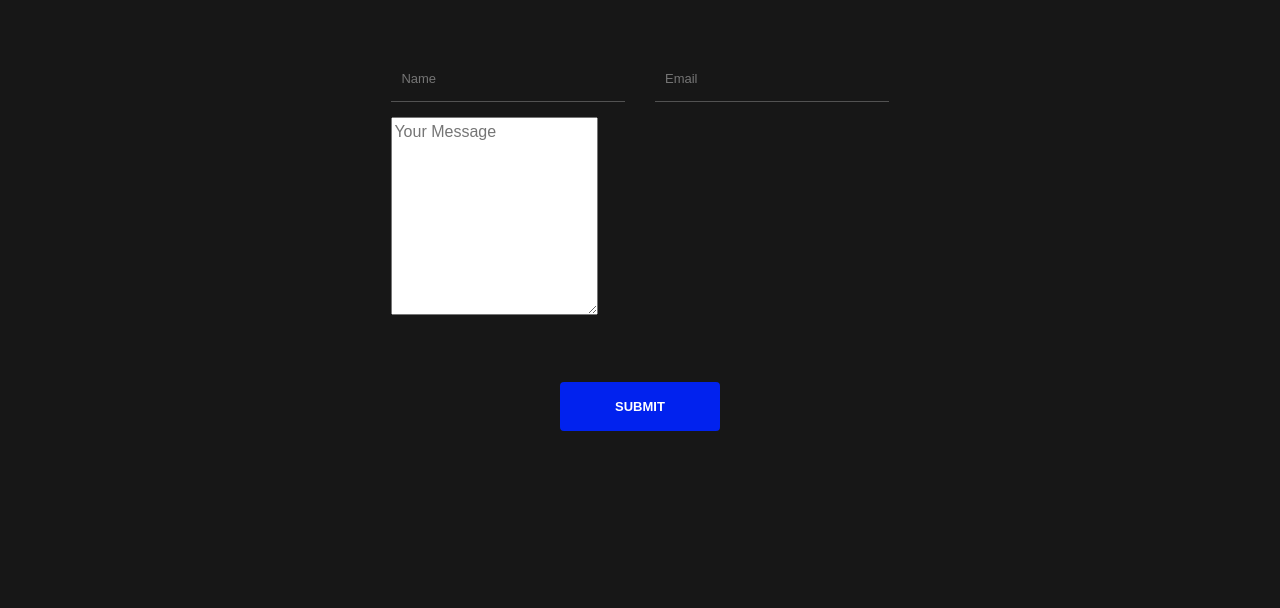
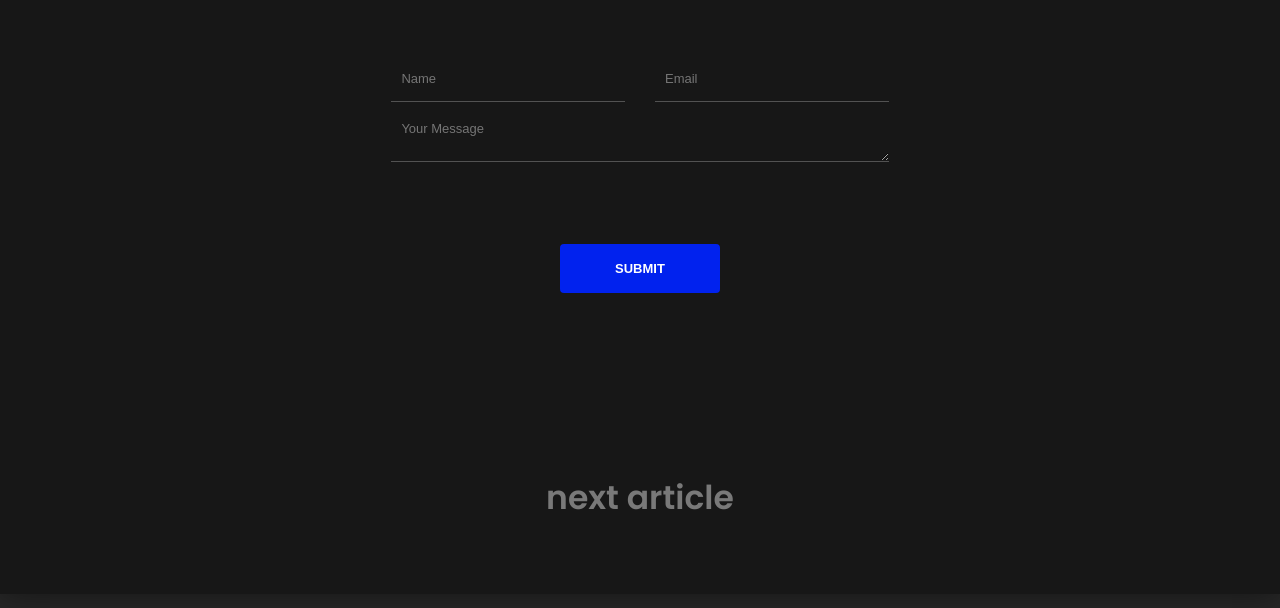
Before and after one commit to suryadesigner/Suryaportfolio, a plain HTML site: page handsup.html in a window 1280 px wide. Shown: the part 2029-2637 px from the top of the page. Drawn offline with Linux system fonts and the light colour scheme.

Commit message:
Update handsup.html

```diff
--- a/handsup.html
+++ b/handsup.html
@@ -126,7 +126,7 @@
                             </div>
                             <div class="col-md-12">
                                 <!--Message-->
-                                <textarea name="con_message" id="con_message" class="requie" placeholder="Your Message" required rows="8"></textarea>
+                                <textarea name="con_message" id="con_message" class="form-inp requie" placeholder="Your Message" required rows="8"></textarea>
                                 <button id="con_submit" class="form-btn" type="submit">SUBMIT</button>
                             </div>
                         </div>
```
